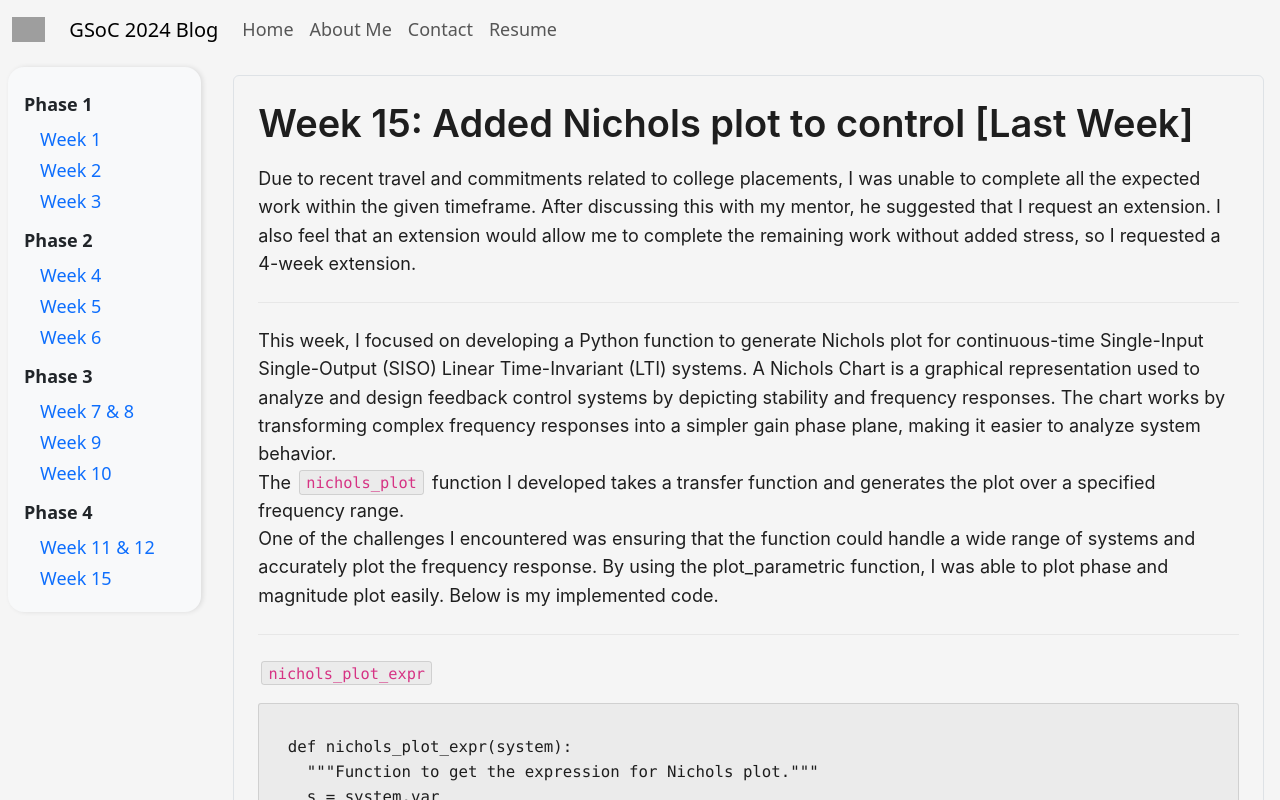
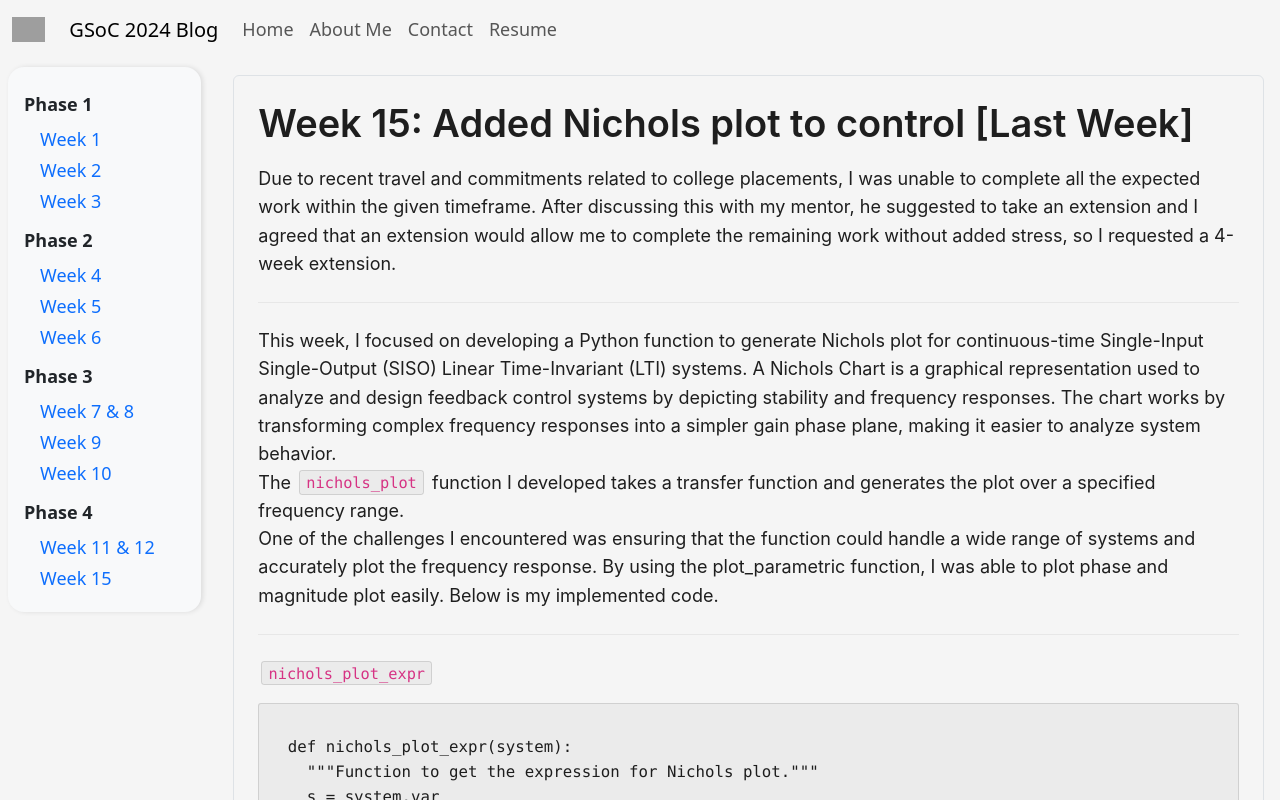
Before and after one commit to abhiphile/gsoc24-blog, a React (Vite) app: page /gsoc24-blog/week15 in a window 1280 px wide. Shown: the top 800 px of the page. Built offline with nearby package versions, Linux system fonts and the light colour scheme; no server answers; grey boxes are pictures that could not be loaded.

Commit message:
Modified content.

```diff
--- a/src/pages/Week15.jsx
+++ b/src/pages/Week15.jsx
@@ -65,7 +65,7 @@
               <Paragraph className="par">
                 Due to recent travel and commitments related to college placements, I was unable to
                 complete all the expected work within the given timeframe. After discussing this
-                with my mentor, he suggested that I request an extension. I also feel that an
+                with my mentor, he suggested to take an extension and I agreed that an
                 extension would allow me to complete the remaining work without added stress, so I
                 requested a 4-week extension.
                 <Divider/>
```
